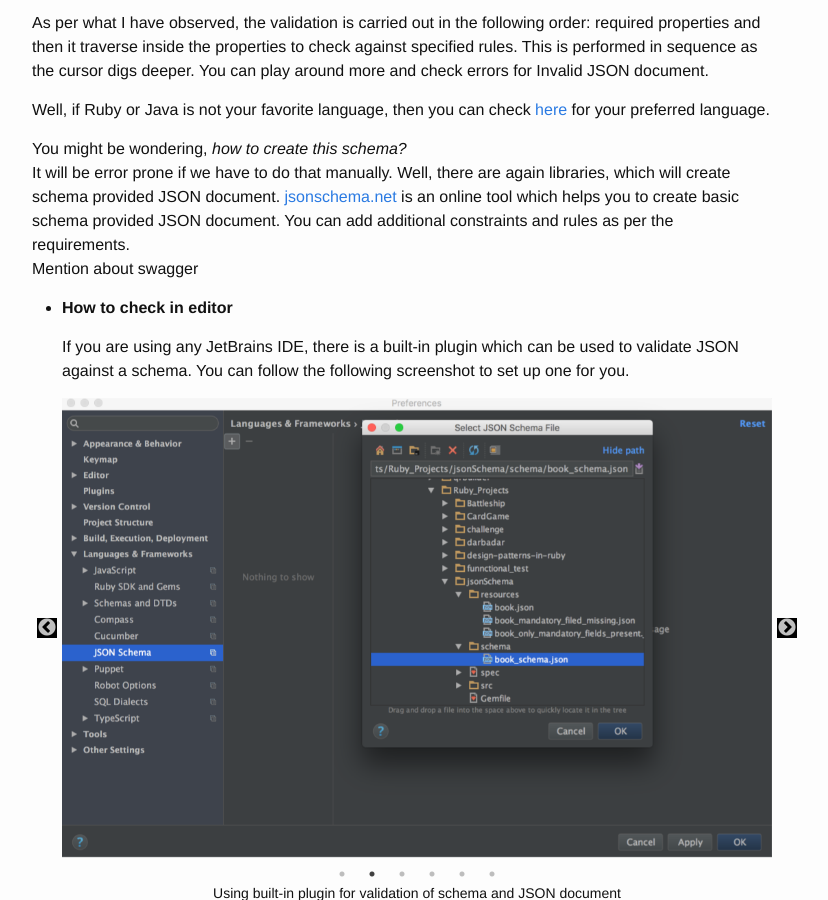
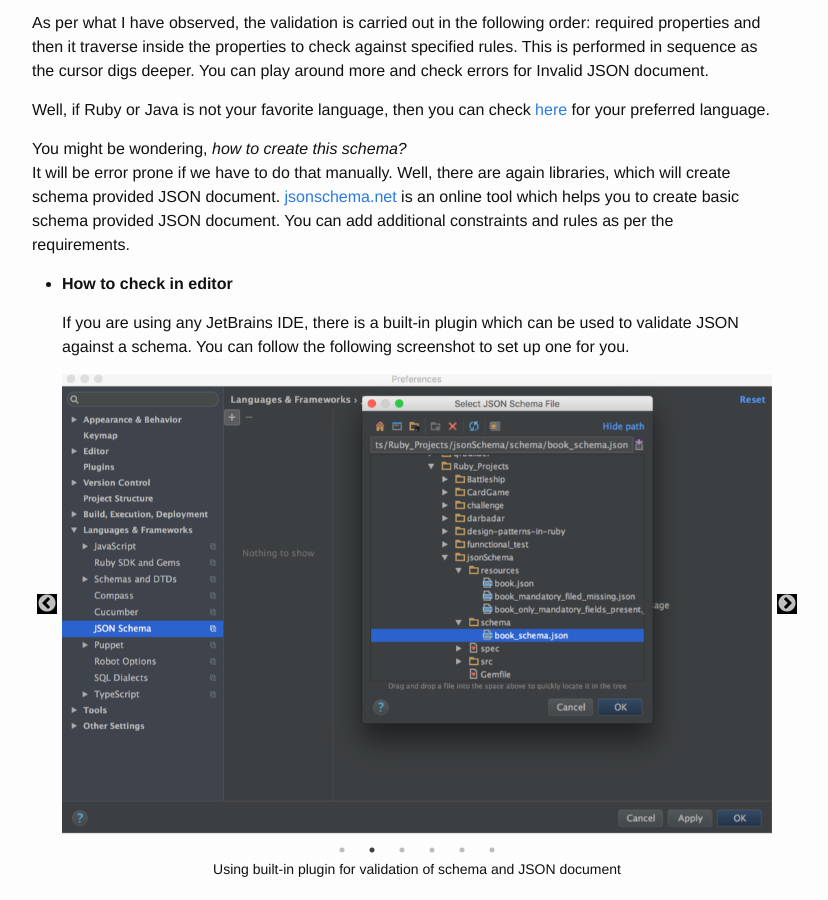
Before and after one commit to pritibiyani/pritibiyani.github.io, a Jekyll site: the page built from _posts/2016-10-22-using-json-schema-as-specification-contract-and-validate-your-api.markdown, in a window 1280 px wide and 900 px high, scrolled down 4564 px. Shown: the whole window, without its empty margins (238-1066 px from the left). Built offline with Jekyll 4.4.1, drawn with Linux system fonts in a browser that asks for light colours; emoji names are drawn with the system emoji font; comment, search, counter and statistics services are not loaded.

Commit message:
Removed notes line. Thanks @NazneenRupawalla

```diff
--- a/_posts/2016-10-22-using-json-schema-as-specification-contract-and-validate-your-api.markdown
+++ b/_posts/2016-10-22-using-json-schema-as-specification-contract-and-validate-your-api.markdown
@@ -144,7 +144,6 @@ The type is `string`. The `format` keyword allows validating certain kind of str
 
 You might be wondering, *how to create this schema?* <br>
 It will be error prone if we have to do that manually. Well, there are again libraries, which will create schema provided JSON document. [jsonschema.net](http://jsonschema.net/#/) is an online tool which helps you to create basic schema provided JSON document. You can add additional constraints and rules as per the requirements.
-  <br> Mention about swagger
 
 + **How to check in editor**
 
```
